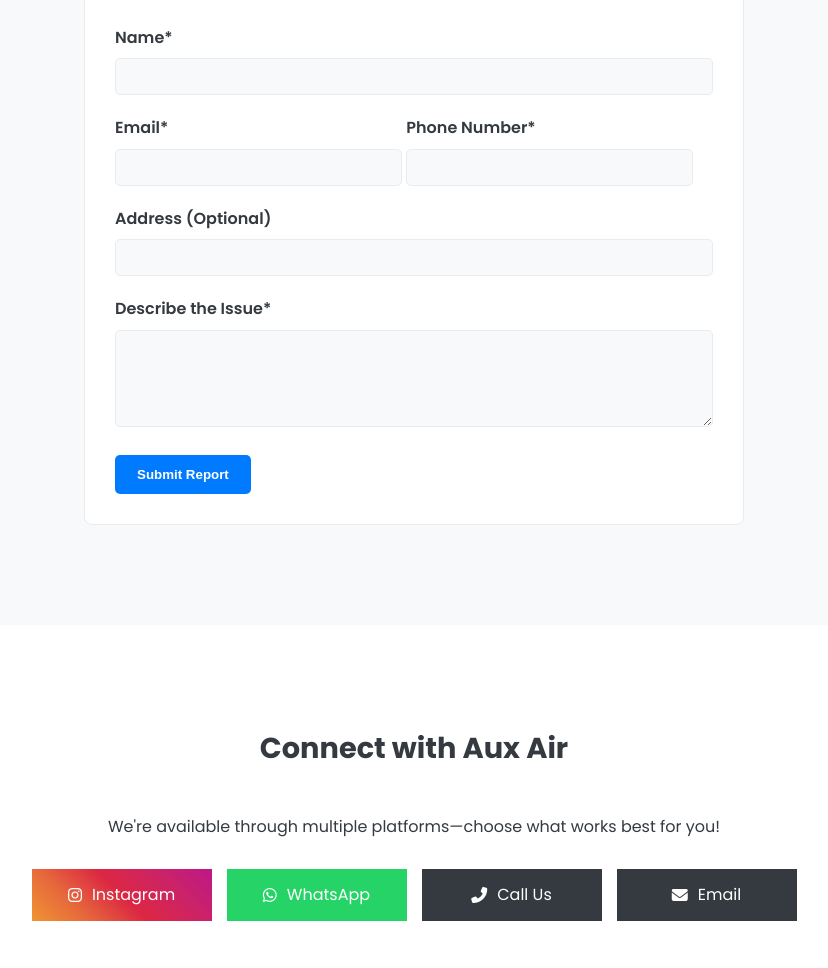
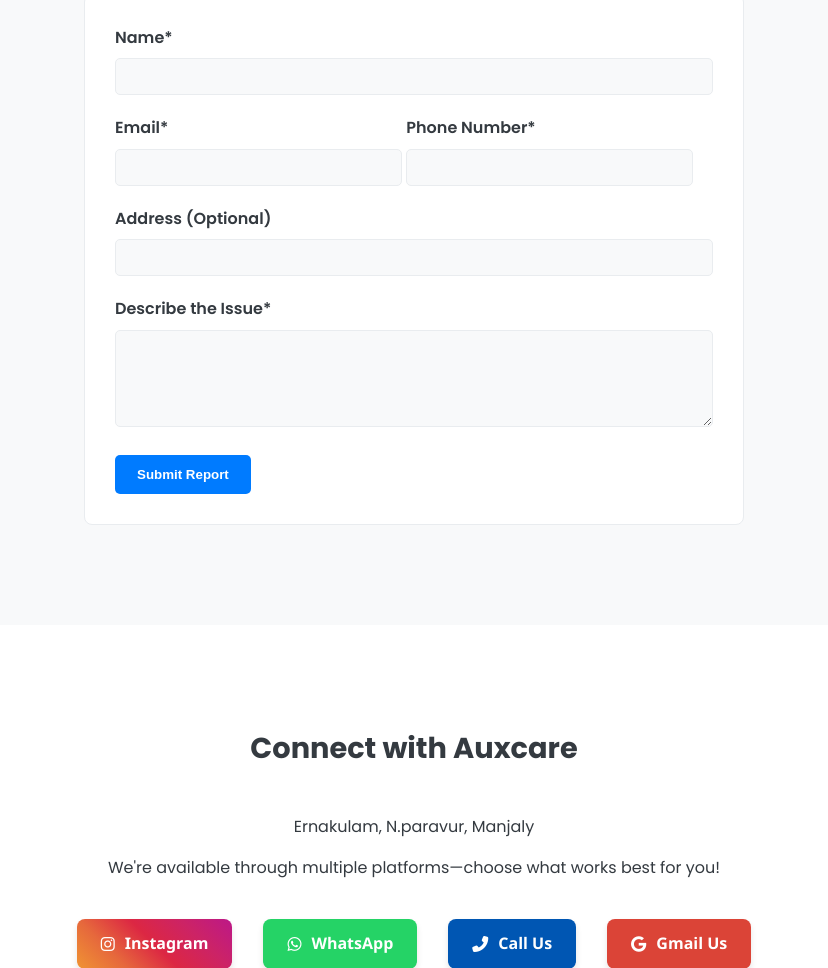
Before and after one commit to sh1blue/auxair, a plain HTML site: page index.html in a window 1280 px wide. Shown: the part 1832-2800 px from the top of the page, without its empty margins (226-1054 px from the left). Drawn offline with Linux system fonts and the light colour scheme.

Commit message:
update the complete code
i changed the code to coreect spelling mistake

```diff
--- a/index.html
+++ b/index.html
@@ -3,7 +3,7 @@
 <head>
     <meta charset="UTF-8">
     <meta name="viewport" content="width=device-width, initial-scale=1.0">
-    <title>Aux Air - Sleek AC Services & Repairs</title>
+    <title>Auxcare - Sleek AC Services & Repairs</title>
 
     <!-- External font & icons -->
     <link rel="stylesheet" href="https://cdnjs.cloudflare.com/ajax/libs/font-awesome/6.5.2/css/all.min.css">
@@ -186,7 +186,7 @@
     .hero-icon {
         font-size: 100px;
         color: var(--accent-color);
-        animation: rotate-breathe 8s infinite ease-in-out;
+        animation: rotate-breathe 5s infinite ease-in-out;
     }
 
     @keyframes rotate-breathe {
@@ -310,16 +310,18 @@
     }
 
     .social-btn {
-        color: white;
-        border: none;
-        padding: 12px 25px;
-        text-align: center;
-        text-decoration: none;
-        font-size: 16px;
-        display: flex;
+        display: inline-flex;
         align-items: center;
         justify-content: center;
-        width: 180px;
+        padding: 12px 24px;
+        border-radius: 8px;
+        text-decoration: none;
+        color: white;
+        font-family: 'Segoe UI', Tahoma, Geneva, Verdana, sans-serif;
+        font-weight: 600;
+        margin: 8px;
+        transition: all 0.3s ease;
+        box-shadow: 0 4px 6px rgba(0,0,0,0.1);
     }
 
     .social-btn i {
@@ -330,16 +332,25 @@
     .facebook-btn { background-color: var(--facebook-color); }
     .whatsapp-btn { background-color: var(--whatsapp-color); }
     .linkedin-btn { background-color: var(--linkedin-color); }
-    .phone-btn, .email-btn {
-        background-color: var(--text-color);
-        color: var(--bg-color);
-        border: 1px solid var(--text-color);
+    .call-btn {
+        background-color: #0056b3;
     }
 
-    .dark-theme .phone-btn, .dark-theme .email-btn {
-        background-color: var(--card-bg);
-        color: var(--text-color);
-        border-color: var(--text-color);
+
+    .email-btn {
+        background-color: #DB4437;
+    }
+
+    /* Hover effects */
+     .social-btn:hover {
+         transform: translateY(-2px);
+         box-shadow: 0 6px 12px rgba(0,0,0,0.15);
+         opacity: 0.95;
+    }
+
+     /* Icon spacing */
+     .social-btn i {
+          margin-right: 10px;
     }
 
     .social-btn:hover {
@@ -437,7 +448,7 @@
 
     <header>
         <div class="container">
-            <h1 class="logo">Aux Air<span class="dot">.</span></h1>
+            <h1 class="logo">Auxcare<span class="dot">.</span></h1>
             <nav>
                 <a href="#home" class="scroll-link">Home</a>
                 <a href="#services" class="scroll-link">Services</a>
@@ -452,7 +463,7 @@
             <div class="container">
                 <div class="content-left">
                     <h2>The Future of Cooling.</h2>
-                    <p class="tagline">Aux Air is committed to delivering unparalleled <strong>efficiency</strong> and <strong>high-quality AC repair and maintenance</strong> for a sustainable and comfortable environment.</p>
+                    <p class="tagline">Auxcare is committed to delivering unparalleled <strong>efficiency</strong> and <strong>high-quality AC repair and maintenance</strong> for a sustainable and comfortable environment.</p>
                     <p>We specialize in keeping your residential and commercial spaces at the perfect temperature with reliable, modern, and swift service solutions delivered to your doorstep.</p>
                     <a href="#services" class="btn primary-btn scroll-link">Explore Our Services</a>
                 </div>
@@ -536,23 +547,33 @@
 
         <section id="connect" class="connect">
             <div class="container">
-                <h3>Connect with Aux Air</h3>
+                <h3>Connect with Auxcare</h3>
+                <p>Ernakulam, N.paravur, Manjaly<p/>
                 <p>We're available through multiple platforms—choose what works best for you!</p>
-                <div class="social-links">
-                    <a href="https://www.instagram.com/aux.air?igsh=b25vdWgxZW5tbGNj" target="_blank" class="social-btn instagram-btn" aria-label="Instagram"><i class="fab fa-instagram"></i> Instagram</a>
+              <div class="social-links">
+                <a href="https://www.instagram.com/aux.care_?igsh=b25vdWgxZW5tbGNj" target="_blank" class="social-btn instagram-btn" aria-label="Instagram">
+                    <i class="fab fa-instagram"></i> Instagram
+                </a>
 
-                    <a href="https://wa.me/8943477156" target="_blank" class="social-btn whatsapp-btn" aria-label="WhatsApp"><i class="fab fa-whatsapp"></i> WhatsApp</a>
+                <a href="https://wa.me/918943477156" target="_blank" class="social-btn whatsapp-btn" aria-label="WhatsApp">
+                    <i class="fab fa-whatsapp"></i> WhatsApp
+                </a>
 
-                    <a href="+91 6282479271" class="social-btn phone-btn" aria-label="Call Us"><i class="fas fa-phone-alt"></i> Call Us</a>
-                    <a href="Swalihsaly369@gmail.com" class="social-btn email-btn" aria-label="Email Us"><i class="fas fa-envelope"></i> Email</a>
-                </div>
+                <a href="tel:+916282479271" class="social-btn call-btn">
+                    <i class="fas fa-phone-alt"></i> Call Us
+                </a>
+
+                <a href="https://mail.google.com/mail/?view=cm&fs=1&to=Swalihsaly369@gmail.com" target="_blank" class="social-btn email-btn">
+                    <i class="fab fa-google"></i> Gmail Us
+                </a>
+              </div>
             </div>
         </section>
     </main>
 
     <footer>
         <div class="container">
-            <p>&copy; 2024 Aux Air. All rights reserved.</p>
+            <p>&copy; 2024 Auxcare. All rights reserved.</p>
             <p class="footer-contact">
                 Quick Contact: <a href="tel:+91 8943477156">+91 8943477156</a> | <a href="mailto:Swalihsaly369@gmail.com">Swalihsaly369@gmail.com</a>
             </p>
```
